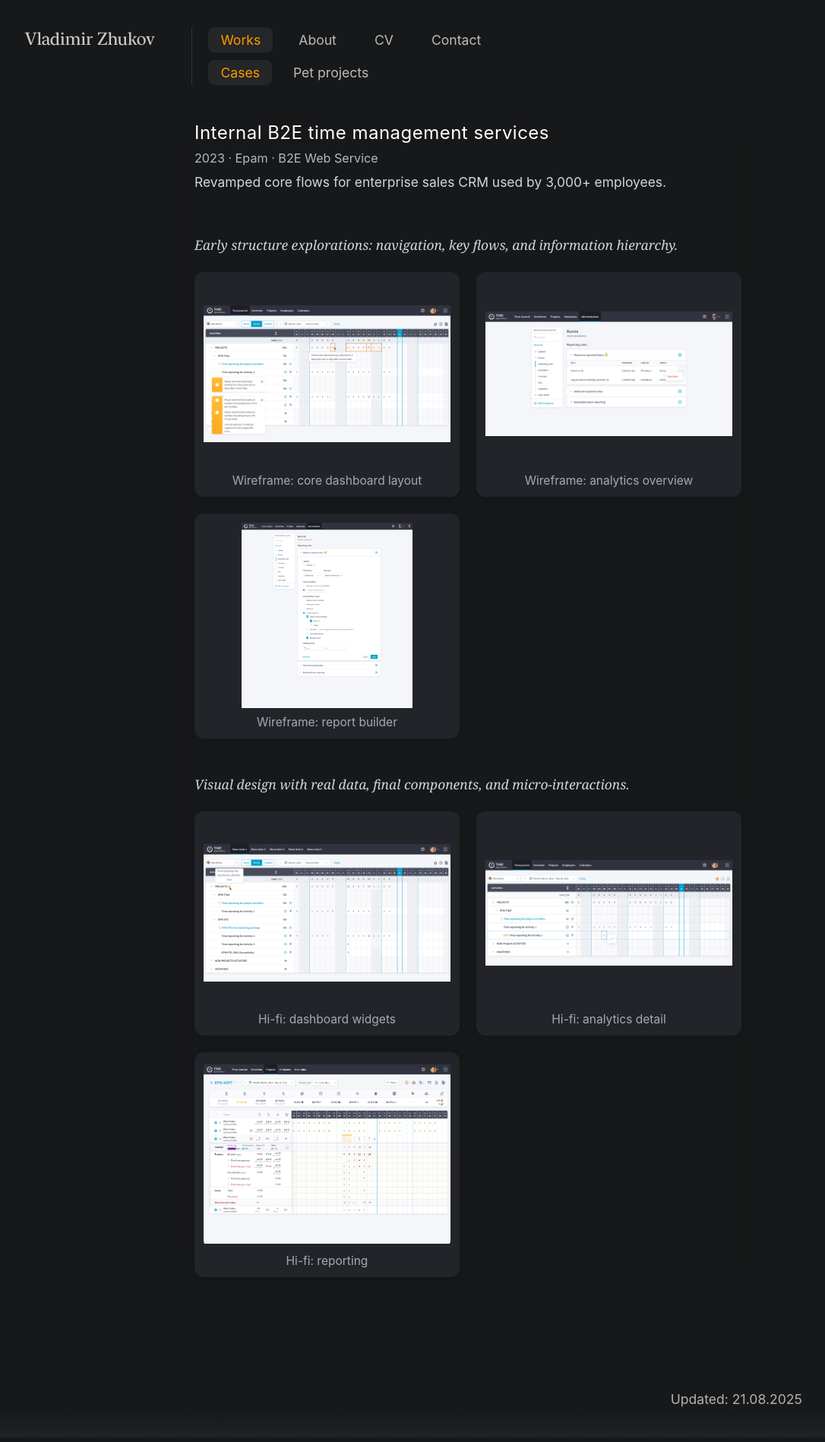
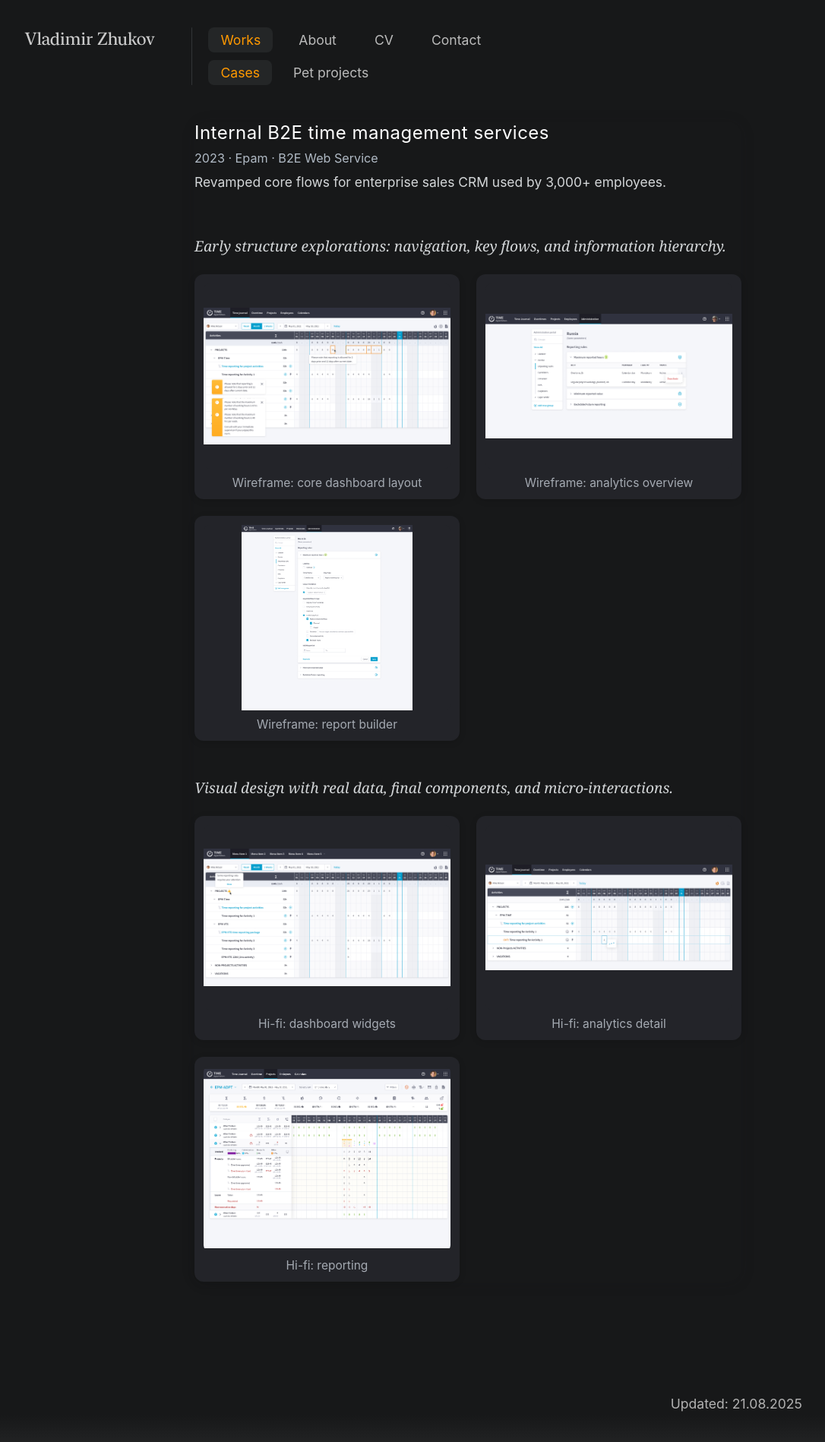
Before and after one commit to uxiscool/experience, a Jekyll site: the page built from cases.md, in a window 1280 px wide. Shown: the whole page at 76% size, without its empty margins (24-1110 px from the left). Built offline with Jekyll 4.4.1, drawn with Linux system fonts in a browser that asks for light colours; some web fonts are replaced.

Commit message:
Add files via upload

```diff
--- a/css/main.css
+++ b/css/main.css
@@ -350,7 +350,7 @@ section { padding-top: 2rem; }
 /* Текст описания этапа внутри кейса (используется на /cases/) */
 .stage-summary {
   font-family: "Playfair", ui-serif, Georgia, serif;
-  font-size: 1.09rem;
+  font-size: 1.2rem;
   font-style: italic;
   color: #e2e5e7;
   opacity: .93;
```
